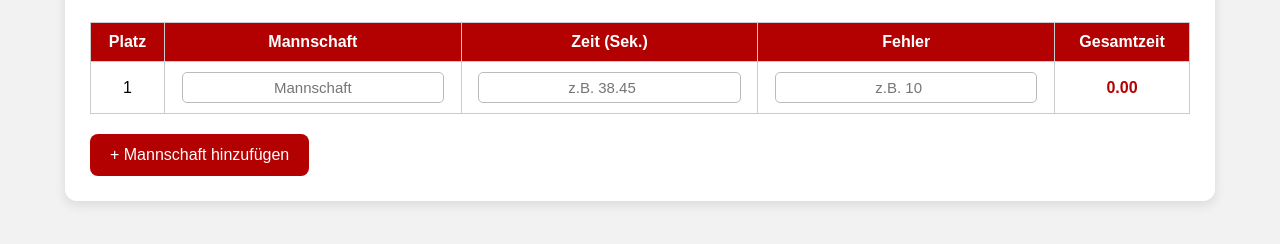
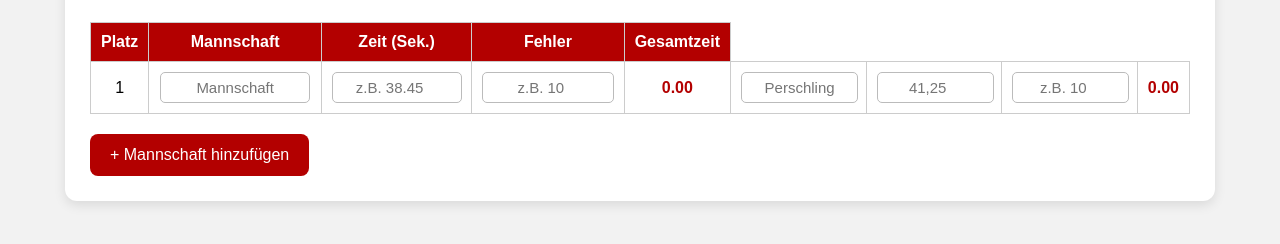
Before and after one commit to blip2213/Vergleichsbewerb, a plain HTML site: page index.html in a window 1280 px wide. Shown: the part 116-360 px from the top of the page. Drawn offline with Linux system fonts and the light colour scheme.

Commit message:
Update index.html

```diff
--- a/index.html
+++ b/index.html
@@ -139,6 +139,26 @@
         </td>
 
         <td class="gesamt">0.00</td>
+        <td>
+          <input type="text" placeholder="Perschling">
+        </td>
+
+        <td>
+          <input type="number"
+                 step="0.01"
+                 class="zeit"
+                 placeholder="41,25"
+                 oninput="berechnen(this)">
+        </td>
+
+        <td>
+          <input type="number"
+                 class="fehler"
+                 placeholder="z.B. 10"
+                 oninput="berechnen(this)">
+        </td>
+
+        <td class="gesamt">0.00</td>
       </tr>
     </tbody>
   </table>
```
